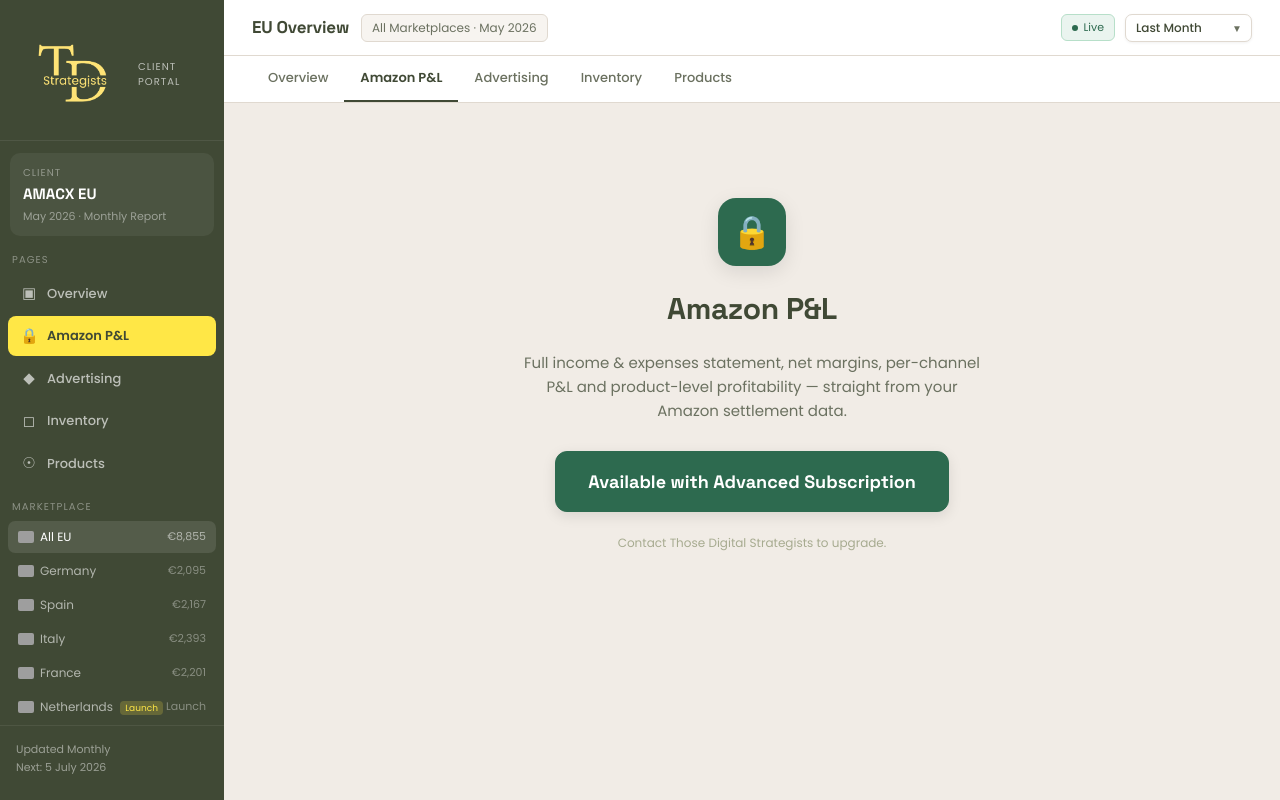
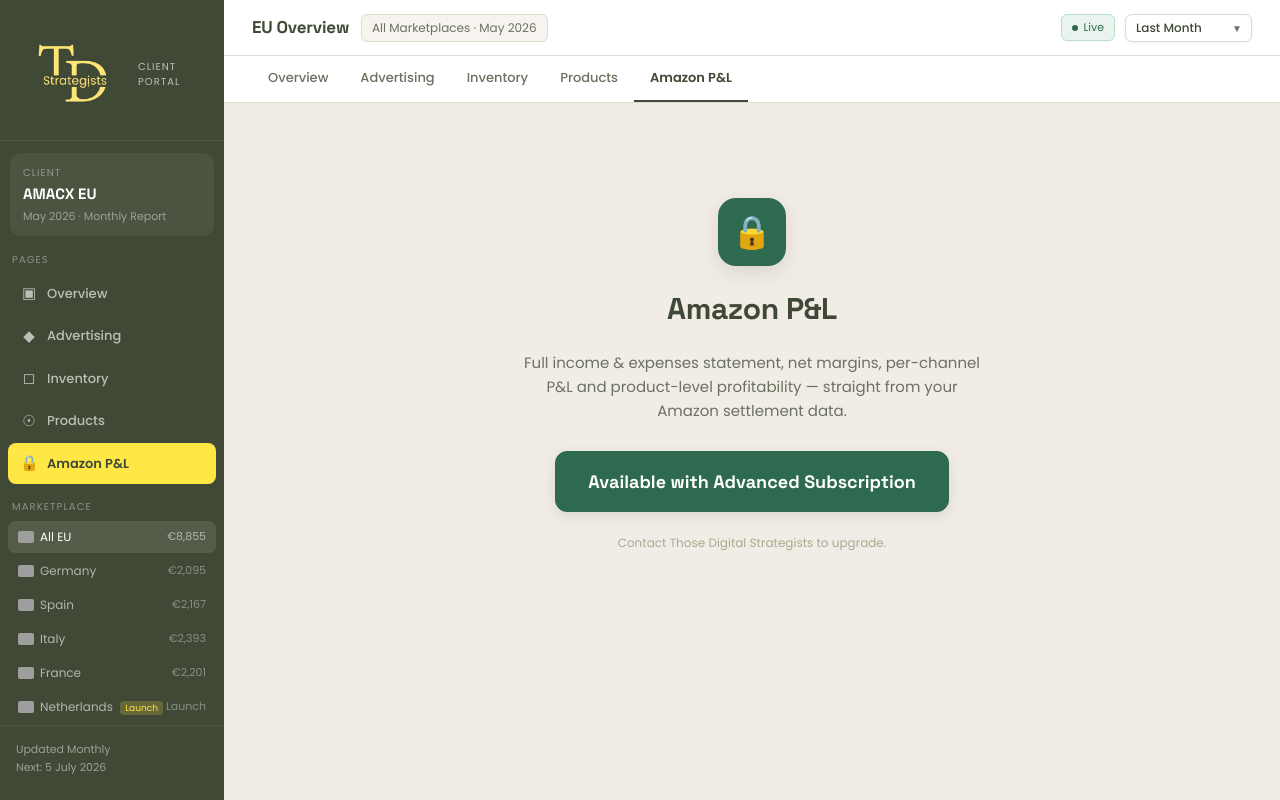
Before and after one commit to TDSTRATEGISTS-CODE/td-dashboard, a plain HTML site: page index.html in a window 1280 px wide. Both pictures are taken after a click on the element "🔒 Amazon P&L". Drawn offline with Linux system fonts and the light colour scheme; grey boxes are pictures that could not be loaded.

Commit message:
Add files via upload

```diff
--- a/app.js
+++ b/app.js
@@ -32,7 +32,7 @@
   document.getElementById('page-' + key).classList.add('active');
   if (sideNavEl) sideNavEl.classList.add('active');
   if (tabEl) tabEl.classList.add('active');
-  var pages = ['overview', 'pnl', 'amazonpnl', 'advertising', 'inventory', 'products', 'keywords'];
+  var pages = ['overview', 'pnl', 'advertising', 'inventory', 'products', 'keywords', 'amazonpnl'];
   var idx = pages.indexOf(key);
   if (!tabEl) { var tabs = document.querySelectorAll('.ptab'); if (idx >= 0 && tabs[idx]) tabs[idx].classList.add('active'); }
   if (!sideNavEl) { var navs = document.querySelectorAll('.nav-item'); if (idx >= 0 && navs[idx]) navs[idx].classList.add('active'); }
--- a/index.html
+++ b/index.html
@@ -187,11 +187,11 @@
   <div class="sb-sec">Pages</div>
   <div class="nav-item active" onclick="switchPage('overview',this)"><span class="nav-ic">&#9635;</span> Overview</div>
   <div class="nav-item" onclick="switchPage('pnl',this)"><span class="nav-ic" id="cfg-pnl-icon">&#8364;</span> P&amp;L &amp; Expenses</div>
-  <div class="nav-item" onclick="switchPage('amazonpnl',this)"><span class="nav-ic">&#128274;</span> Amazon P&amp;L</div>
   <div class="nav-item" onclick="switchPage('advertising',this)"><span class="nav-ic">&#9670;</span> Advertising</div>
   <div class="nav-item" onclick="switchPage('inventory',this)"><span class="nav-ic">&#9723;</span> Inventory</div>
   <div class="nav-item" onclick="switchPage('products',this)"><span class="nav-ic">&#9737;</span> Products</div>
   <div class="nav-item" onclick="switchPage('keywords',this)"><span class="nav-ic">&#9650;</span> Keywords</div>
+  <div class="nav-item" onclick="switchPage('amazonpnl',this)"><span class="nav-ic">&#128274;</span> Amazon P&amp;L</div>
   <div class="sb-sec2">Marketplace</div>
   <div id="cfg-markets"></div>
   <div class="sb-footer" id="cfg-footer"></div>
@@ -222,11 +222,11 @@
   <div class="page-tabs">
     <div class="ptab active" onclick="switchPage('overview',null,this)">Overview</div>
     <div class="ptab" onclick="switchPage('pnl',null,this)">P&amp;L &amp; Expenses</div>
-    <div class="ptab" onclick="switchPage('amazonpnl',null,this)">Amazon P&amp;L</div>
     <div class="ptab" onclick="switchPage('advertising',null,this)">Advertising</div>
     <div class="ptab" onclick="switchPage('inventory',null,this)">Inventory</div>
     <div class="ptab" onclick="switchPage('products',null,this)">Products</div>
     <div class="ptab" onclick="switchPage('keywords',null,this)">Keywords</div>
+    <div class="ptab" onclick="switchPage('amazonpnl',null,this)">Amazon P&amp;L</div>
   </div>
 
   <!-- ========== PAGE: OVERVIEW ========== -->
```
